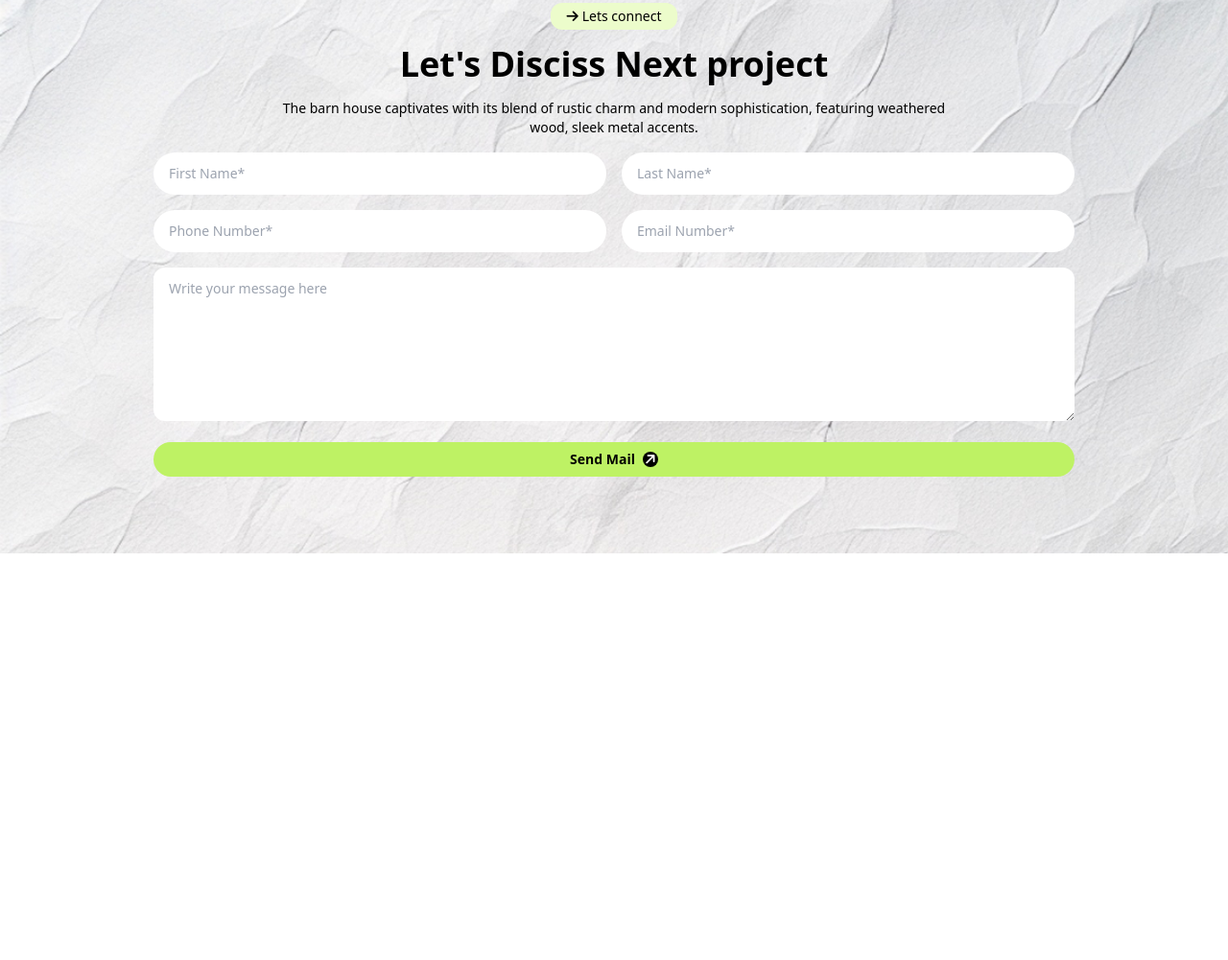
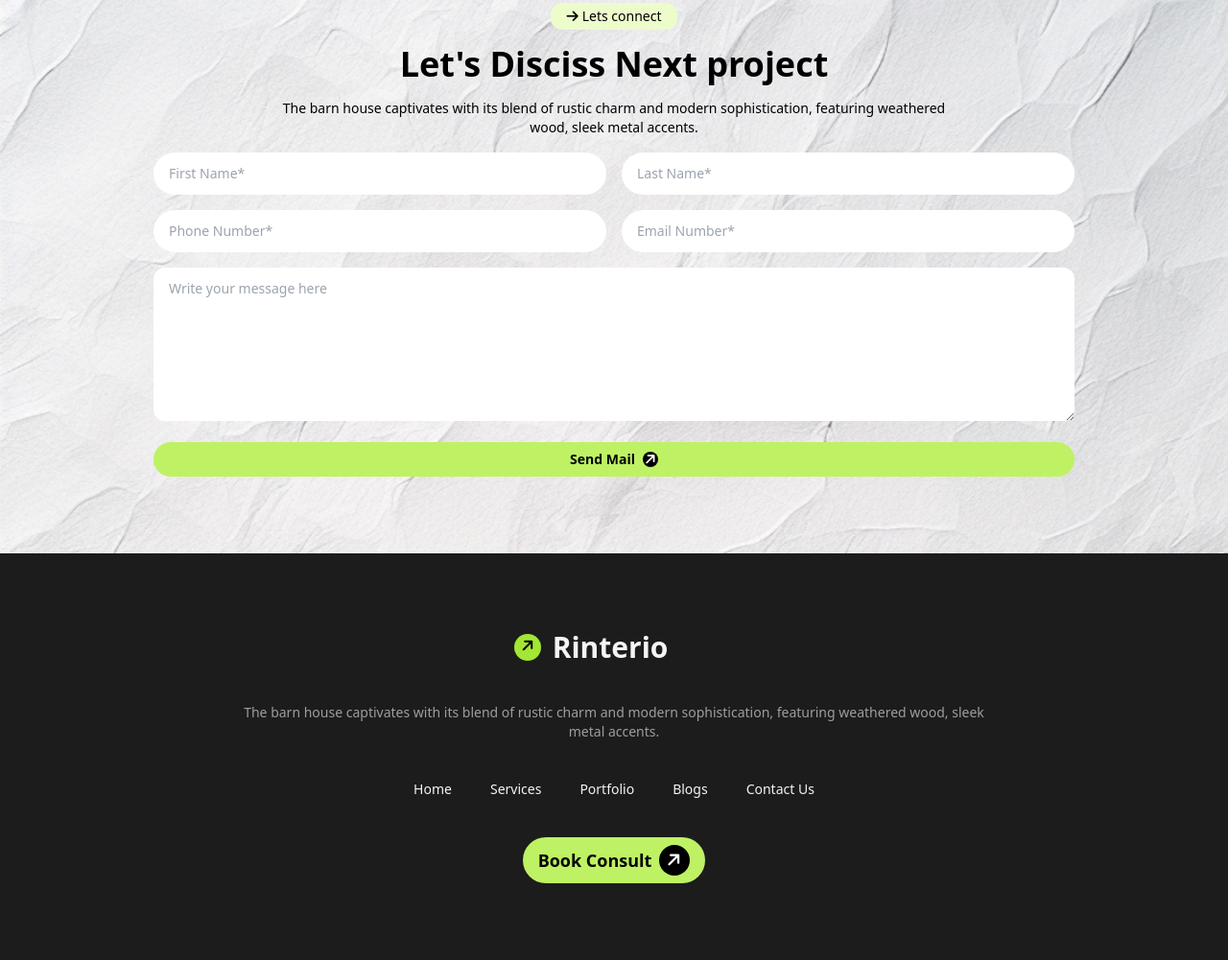
Before and after one commit to moon200218/assignment-3, a plain HTML site: page index.html in a window 1280 px wide. Shown: the part 1986-2987 px from the top of the page at 96% size. Before the commit the page ends 2563 px from the top, so only its background shows below. Drawn offline with nearby package versions, Linux system fonts and the light colour scheme.

Commit message:
footer section done

```diff
--- a/index.html
+++ b/index.html
@@ -213,19 +213,24 @@
                     <form>
                         <div class="lg:grid lg:grid-cols-2 gap-4 space-y-5 lg:space-y-0">
                             <div>
-                                <input class="rounded-full px-4 py-3 w-full placeholder:font-extralight text-sm" type="text" placeholder="First Name*">
+                                <input class="rounded-full px-4 py-3 w-full placeholder:font-extralight text-sm"
+                                    type="text" placeholder="First Name*">
                             </div>
                             <div>
-                                <input class="rounded-full px-4 py-3 w-full placeholder:font-extralight text-sm" type="text" placeholder="Last Name*">
+                                <input class="rounded-full px-4 py-3 w-full placeholder:font-extralight text-sm"
+                                    type="text" placeholder="Last Name*">
                             </div>
                             <div>
-                                <input class="rounded-full px-4 py-3 w-full placeholder:font-extralight text-sm" type="text" placeholder="Phone Number*">
+                                <input class="rounded-full px-4 py-3 w-full placeholder:font-extralight text-sm"
+                                    type="text" placeholder="Phone Number*">
                             </div>
                             <div>
-                                <input class="rounded-full px-4 py-3 w-full placeholder:font-extralight text-sm" type="text" placeholder="Email Number*">
+                                <input class="rounded-full px-4 py-3 w-full placeholder:font-extralight text-sm"
+                                    type="text" placeholder="Email Number*">
                             </div>
                             <div class="col-span-2">
-                                <textarea class="w-full px-4 py-3 rounded-xl h-40 placeholder:font-extralight text-sm" placeholder="Write your message here"></textarea>
+                                <textarea class="w-full px-4 py-3 rounded-xl h-40 placeholder:font-extralight text-sm"
+                                    placeholder="Write your message here"></textarea>
                             </div>
                         </div>
 
@@ -243,6 +248,34 @@
         </section>
 
         <!-- footer section -->
+        <footer class="bg-[#1C1C1C] py-20 text-gray-100">
+            <div class="w-full lg:w-9/12 mx-auto justify-center text-center space-y-10">
+                <div class="inline-flex text-center items-center lg:-ml-12">
+                    <div class="bg-lime-400 w-7 h-7 rounded-full">
+                        <i class="fa-solid fa-arrow-right -rotate-45 text-black"></i>
+                    </div>
+                    <h1 class="text-3xl font-bold ml-3">Rinterio</h1>
+                </div>
+
+                <p class="text-sm font-extralight opacity-60 w-5/6 mx-auto">The barn house captivates with its blend of rustic charm and modern sophistication, featuring
+                    weathered wood, sleek metal accents.</p>
+                <div class="lg:space-x-10 text-sm font-extralight flex flex-col space-y-5 lg:flex-row lg:space-y-0 lg:justify-center">
+                    <a href="">Home</a>
+                    <a href="">Services</a>
+                    <a href="">Portfolio</a>
+                    <a href="">Blogs</a>
+                    <a href="">Contact Us</a>
+                </div>
+                <button
+                    class="inline-flex w-9/12 justify-center lg:w-auto items-center gap-2 bg-lime-300 px-4 py-2 rounded-full text-lg font-semibold text-black">Book
+                    Consult<div class="bg-black w-8 h-8 rounded-full flex items-center justify-center">
+                        <i class="fa-solid fa-arrow-right -rotate-45 text-white"></i>
+                    </div></button>
+
+
+            </div>
+
+        </footer>
 
 
     </main>
```
Also changed, not shown: test.html (+34 -0 lines).
